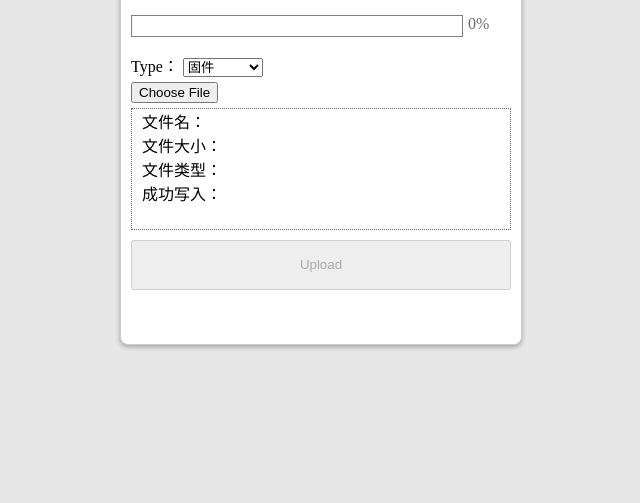
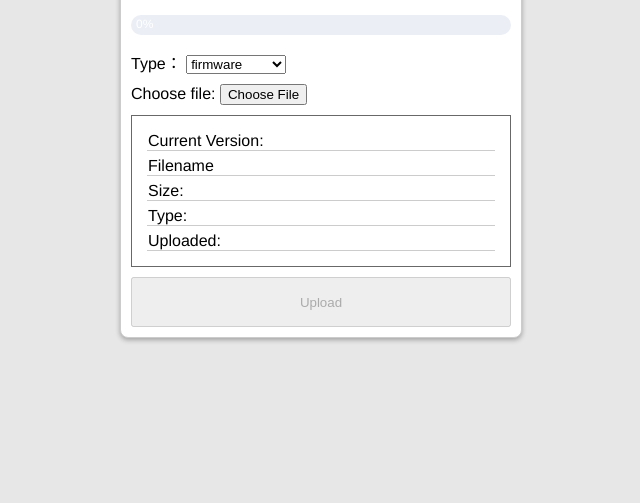
Before and after one commit to WKJay/upload_tool_web, a plain HTML site: page index.html in a window 1280 px wide. Shown: the part 297-800 px from the top of the page, without its empty margins (319-959 px from the left). Drawn offline with Linux system fonts and the light colour scheme; no server answers.

Commit message:
增加一些字段

```diff
--- a/index.html
+++ b/index.html
@@ -6,27 +6,33 @@
     <title>Firmware upload</title>
 
     <style>
+        body {
+            font-family: Helvetica Neue, Helvetica, PingFang SC, Hiragino Sans GB, Microsoft YaHei, SimSun, sans-serif;
+        }
+
         .progress {
-            width: 330px;
+            box-sizing: border-box;
+            width: 100%;
             height: 20px;
-            border: 1px solid grey;
             overflow: hidden;
-            float: left;
+            background-color: #ebeef5;
             margin-right: 5px;
+            border-radius: 100px;
         }
 
         .step {
             height: 100%;
             width: 0;
-            background: rgba(21, 230, 108, 0.8);
-            transition-duration: 400ms;
+            background: #409eff;
+            text-align: right;
+            border-radius: 100px;
+            transition: width .6s ease;
         }
 
         .container {
             background-color: white;
             border: 1px solid #cccccc;
             border-radius: 8px;
-            height: 400px;
             width: 400px;
             margin: 0 auto;
             margin-top: 30vh;
@@ -34,13 +40,60 @@
         }
 
         .tip {
-            margin-top: 5px;
-            height: 120px;
-            border: 1px dotted rgb(104, 104, 104);
+            margin-top: 10px;
+            border: 1px solid rgb(104, 104, 104);
         }
+
+        .detail {
+            height: 100%;
+            margin: 15px;
+            margin-top: 10px;
+        }
+
+        table {
+            border-collapse: collapse;
+            border-spacing: 2px;
+            width: 100%;
+        }
+
+        table>tbody>tr {
+            display: table-row;
+            height: 25px;
+            transition: background-color .25s ease;
+        }
+
+        table>tbody>tr:hover {
+            background-color: #f5f7fa;
+        }
+
+        table>tbody>tr>td {
+            vertical-align: bottom;
+            border-bottom: 1px solid #cccccc;
+            padding-bottom: 0px;
+            width: 50%;
+        }
+
+        table>tbody>tr>td:nth-child(2) {
+            color: gray;
+        }
+
+        #percentText {
+            color: white;
+            margin: 0 5px;
+            vertical-align: middle;
+            display: inline-block;
+            font-size: 12px;
+        }
+
 
         span {
             margin: 5px 0px 5px 0px
+        }
+
+        @media (max-width: 550px) {
+            .container {
+                width: 90%;
+            }
         }
     </style>
 </head>
@@ -51,31 +104,48 @@
             <h3 style="color: grey;">Firmware Upload</h3>
             <div style="margin-top: 30px;">
                 <div class='progress'>
-                    <div class="step"></div>
-                </div>
-                <div id="percentText" style="color: rgb(109, 108, 108);">
-                    0%
+                    <div class="step">
+                        <div id="percentText">0%</div>
+                    </div>
                 </div>
             </div>
-            <div style="margin-top: 20px;">
+            <div style="margin-top: 15px;">
                 <span>Type：</span>
-                <select name="file_type" id="file_type" style="width:80px">
-                    <option value="0">固件</option>
-                    <option value="1">文件系统</option>
+                <select name="file_type" id="file_type" style="width:100px">
+                    <option value="0">firmware</option>
+                    <option value="1">filesystem</option>
                 </select>
             </div>
 
-            <form action="" style="margin-top: 5px;">
+            <form action="" style="margin-top: 10px;">
+                <span>Choose file:</span>
                 <input id="fileupload" type="file" name='icon' style="color: transparent;">
             </form>
             <div class="tip">
-                <div style="margin-left: 10px;">
-                    文件名：<span id="fileNameTip"></span><br />
-                    文件大小：<span id="fileSizeTip"></span><br />
-                    文件类型：<span id="fileTypeTip"></span><br />
-                    成功写入：<span id="fileWrSucce"></span><br />
+                <div class="detail">
+                    <table>
+                        <tr>
+                            <td>Current Version:</td>
+                            <td id="verNameTip"></td>
+                        </tr>
+                        <tr>
+                            <td>Filename</td>
+                            <td id="fileNameTip"></td>
+                        </tr>
+                        <tr>
+                            <td>Size:</td>
+                            <td id="fileSizeTip"></td>
+                        </tr>
+                        <tr>
+                            <td>Type:</td>
+                            <td id="fileTypeTip"></td>
+                        </tr>
+                        <tr>
+                            <td>Uploaded:</td>
+                            <td id="fileWrSucce"></td>
+                        </tr>
+                    </table>
                 </div>
-
             </div>
             <input id="uploadBtn" type="button" value='Upload' disabled
                 style="width: 100%; height: 50px; margin-top:10px">
@@ -161,6 +231,23 @@
         var data = new FormData(document.querySelector('form'));
         xhr.send(data);
     };
+
+    function getCurrentVersion() {
+        var xhr = new XMLHttpRequest();
+        var version_tip = document.getElementById("verNameTip");
+        xhr.open("get", '/cgi-bin/get_version');
+        xhr.onload = function () {
+            if (xhr.status == 404) {
+                version_tip.innerHTML = " ";
+            } else {
+                var resp = JSON.parse(xhr.responseText);
+                version_tip.innerHTML = resp;
+            }
+        }
+        xhr.send();
+    }
+
+    getCurrentVersion();
 </script>
 
 </html>
```
Also changed, not shown: index.min.html (added, +1 -0 lines).
